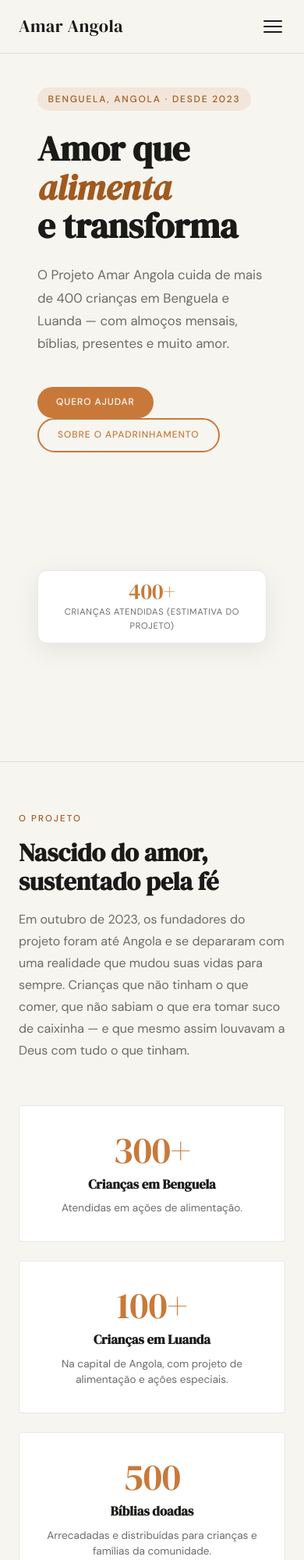
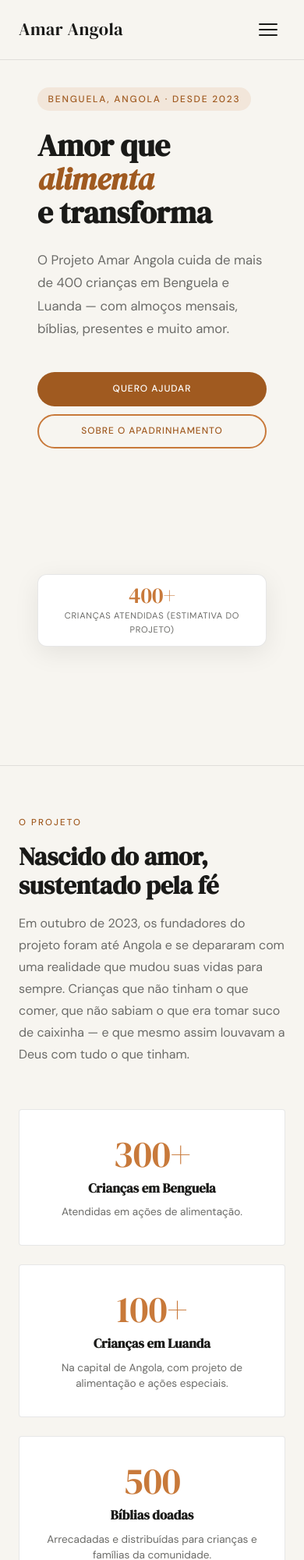
Before and after one commit to Otavvio/Amar-Angola, a website: page index.html in a window 390 px wide. Shown: the top 2000 px of the page at 78% size. Drawn offline with Linux system fonts and the light colour scheme; no server answers.

Commit message:
fix: responsividade e acessibilidade em telas estreitas

```diff
--- a/style.css
+++ b/style.css
@@ -828,3 +828,17 @@
 .galeria-publica-grid{display:grid;grid-template-columns:repeat(auto-fit,minmax(min(240px,100%),1fr));gap:20px;margin:20px 0}.galeria-publica-grid article{min-width:0;overflow-wrap:anywhere}.galeria-publica-grid button{width:100%;border:0;background:transparent;cursor:zoom-in;padding:0}.galeria-publica-grid img{width:100%;aspect-ratio:4/3;object-fit:contain;background:#eee;border-radius:12px}#galeriaDialog{width:min(90vw,850px);max-height:90vh;overflow:auto;border:0;border-radius:12px;padding:20px}#galeriaDialog::backdrop{background:#000b}#galeriaAmpliada{display:block;max-width:100%;max-height:65vh;margin:auto;object-fit:contain}#galeriaMais,#galeriaFechar,#eventoFiltro{font:inherit;min-height:44px;padding:10px}#galeria [hidden]{display:none!important}
 
 .nav-links .admin-access{display:inline-flex;align-items:center;justify-content:center;width:44px;height:44px;padding:0;border:1px solid var(--border);border-radius:50%;color:var(--ink);flex-shrink:0}.admin-access svg{width:21px;height:21px}.nav-links .admin-access:hover{background:#c8793a;color:#fff;border-color:#c8793a}.admin-access:focus-visible{outline:3px solid #c8793a;outline-offset:3px}
+
+/* Ajustes de acessibilidade e telas estreitas */
+:focus-visible{outline:3px solid #87471f;outline-offset:4px}
+.contato-wrap :focus-visible{outline-color:#f7f5f0}
+section[id]{scroll-margin-top:100px}
+.nav-links{align-items:center}
+.nav-toggle{min-width:44px;min-height:44px;align-items:center;justify-content:center}
+footer p{color:#6b6b68}
+.hero>*,.contato-wrap>*,.ajuda-grid>*,.contato-text{min-width:0;overflow-wrap:anywhere}
+.btn-primary,.btn-padrinhar{min-height:44px;display:inline-flex;align-items:center;justify-content:center;text-align:center}
+.btn-primary{background:#a05a20}.btn-padrinhar{color:#a05a20}
+@media(max-width:1050px){nav{padding:1rem 1.5rem}.nav-toggle{display:flex}.nav-links{display:none;position:absolute;top:100%;left:0;right:0;flex-direction:column;align-items:stretch;gap:0;background:var(--bg);padding:12px 24px;max-height:calc(100vh - 80px);overflow-y:auto;border-bottom:1px solid var(--border)}.nav-links.open{display:flex}.nav-links a{display:flex;align-items:center;min-height:44px;padding:10px 0}.nav-links li{border-bottom:1px solid var(--border)}}
+@media(max-width:480px){.hero h1{font-size:clamp(2rem,10vw,2.8rem)}.hero .btn-primary,.hero .btn-padrinhar{width:100%;margin:0 0 10px}.ajuda-grid{grid-template-columns:1fr}.contato-wrap{padding:24px 16px}.qr-box{max-width:100%;padding:16px}.qr-code{max-width:100%;height:auto;aspect-ratio:1}.galeria-grid{grid-template-columns:1fr;grid-template-rows:auto}.galeria-item{min-height:180px}.modal-content{padding:20px;max-height:90vh;overflow:auto}}
+@media(prefers-reduced-motion:reduce){html{scroll-behavior:auto}*,*::before,*::after{animation-duration:.01ms!important;transition-duration:.01ms!important}}
```
